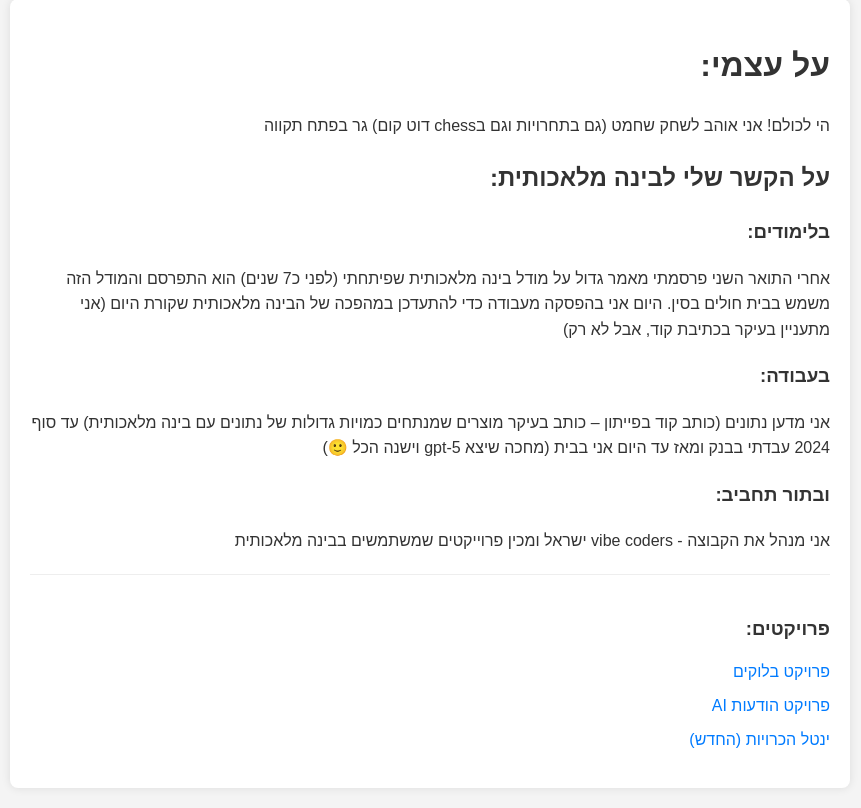
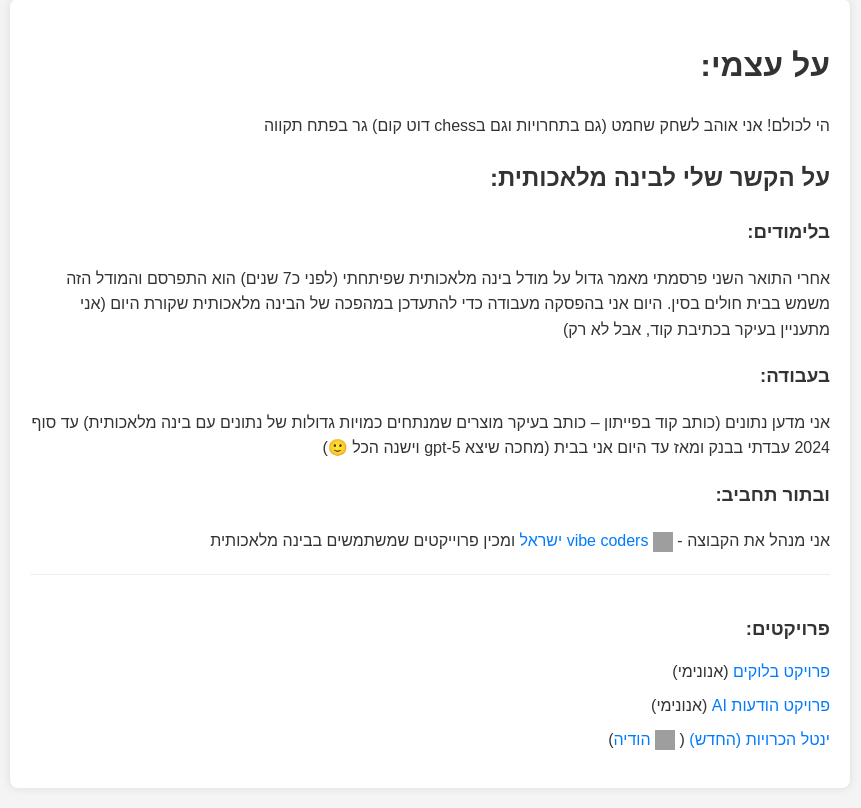
Before and after one commit to mattan/llm-ai-blocks-game, a Python web app: template templates/index.html in a window 1280 px wide. Shown: the part 21-829 px from the top of the page, without its empty margins (210-1071 px from the left). Run offline with Jinja, Linux system fonts and the light colour scheme; the template is opened without the code that fills it, so the values that code supplies are empty; grey boxes are pictures that could not be loaded.

Commit message:
Update index.html to enhance personal project presentation
- Added an image and link for the "vibe coders ישראל" group to improve visibility.
- Updated project list items to include additional icons and links for better user engagement.

```diff
--- a/templates/index.html
+++ b/templates/index.html
@@ -75,16 +75,21 @@
 
         <h3>ובתור תחביב:</h3>
         <p>
-            אני מנהל את הקבוצה - vibe coders ישראל
+            אני מנהל את הקבוצה -
+            <img src="https://scontent.ftlv20-1.fna.fbcdn.net/v/t39.30808-6/488657718_10162663334768762_1199208800404180674_n.png?stp=dst-jpg_tt6&_nc_cat=111&ccb=1-7&_nc_sid=2285d6&_nc_eui2=AeHDT9Bj2dsITYn699RsrfsK0DTEvFjGxojQNMS8WMbGiApYnoVwIvcirXrvyKGBfXs&_nc_ohc=APK7CZ8wCx4Q7kNvwHoy5iT&_nc_oc=AdlCmnG7SqfGOLOVZp_P-as1sV0UFA_yk2Dlhy2hKhv9vnAq5L5RZpFHBeFtwZRNM0ZRXYEQmYHiggiIbxkjnQhl&_nc_zt=23&_nc_ht=scontent.ftlv20-1.fna&_nc_gid=csO9B-xftwdPqV6tw_LeEg&oh=00_AfKnzRiVI5bH2pQjbRHK8OTXtjvr_VaDxLjaziSR2qXGgQ&oe=6823AE3Chttps://scontent.ftlv20-1.fna.fbcdn.net/v/t39.30808-6/488657718_10162663334768762_1199208800404180674_n.png?stp=dst-jpg_tt6&_nc_cat=111&ccb=1-7&_nc_sid=2285d6&_nc_eui2=AeHDT9Bj2dsITYn699RsrfsK0DTEvFjGxojQNMS8WMbGiApYnoVwIvcirXrvyKGBfXs&_nc_ohc=APK7CZ8wCx4Q7kNvwHtjX2o&_nc_oc=AdlCmnG7SqfGOLOVZp_P-as1sV0UFA_yk2Dlhy2hKhv9vnAq5L5RZpFHBeFtwZRNM0ZRXYEQmYHiggiIbxkjnQhl&_nc_zt=23&_nc_ht=scontent.ftlv20-1.fna&_nc_gid=csO9B-xftwdPqV6tw_LeEg&oh=00_AfKnzRiVI5bH2pQjbRHK8OTXtjvr_VaDxLjaziSR2qXGgQ&oe=6823AE3C" alt="Icon" style="width: 20px; height: 20px; vertical-align: middle;">
+            <a href="https://www.facebook.com/groups/1188234756236379">
+            vibe coders ישראל</a>
             ומכין פרוייקטים שמשתמשים בבינה מלאכותית
         </p>
 
         <div class="links-section">
             <h3>פרויקטים:</h3>
             <ul>
-                <li><a href="/blocks/">פרויקט בלוקים</a></li>
-                <li><a href="/messeges_ai/">פרויקט הודעות AI</a></li>
-                <li><a href="/yentel/">ינטל הכרויות (החדש)</a></li>
+                <li><a href="/blocks/">פרויקט בלוקים</a> (אנונימי) </li>
+                <li><a href="/messeges_ai/">פרויקט הודעות AI</a> (אנונימי) </li>
+                <li><a href="/yentel/">ינטל הכרויות (החדש)</a> (
+                    <img src="https://scontent.ftlv20-2.fna.fbcdn.net/v/t39.30808-6/378677307_10227907340302787_7484898574107698310_n.jpg?_nc_cat=102&ccb=1-7&_nc_sid=6ee11a&_nc_eui2=AeF1Y6ZqxBtchauy0xJRvYjmueQ5s-CvPkG55Dmz4K8-QXtkfR9CYnFmPtLc5Tgdyio&_nc_ohc=uUTPZXfJUWgQ7kNvwHoy5iT&_nc_oc=AdnR3FiLlfL9fbWtQdQPBoUE_dyM7yqbZBm5XhBvLlSNZXVleHDOhFbiqQxovYW2gXUD8EVBkBjWahPsnssnrov9&_nc_zt=23&_nc_ht=scontent.ftlv20-2.fna&_nc_gid=aKRmPYOrgSxmGjlMhGkzlQ&oh=00_AfJqqKadg1lQUpqb66RgBg3ZFbOlapqh2UjkmkGuZM4qbA&oe=6823C937" alt="Icon" style="width: 20px; height: 20px; vertical-align: middle;">
+                    <a href="https://www.facebook.com/hodaya.netzer">הודיה</a>)</li>
             </ul>
         </div>
     </div>
```
